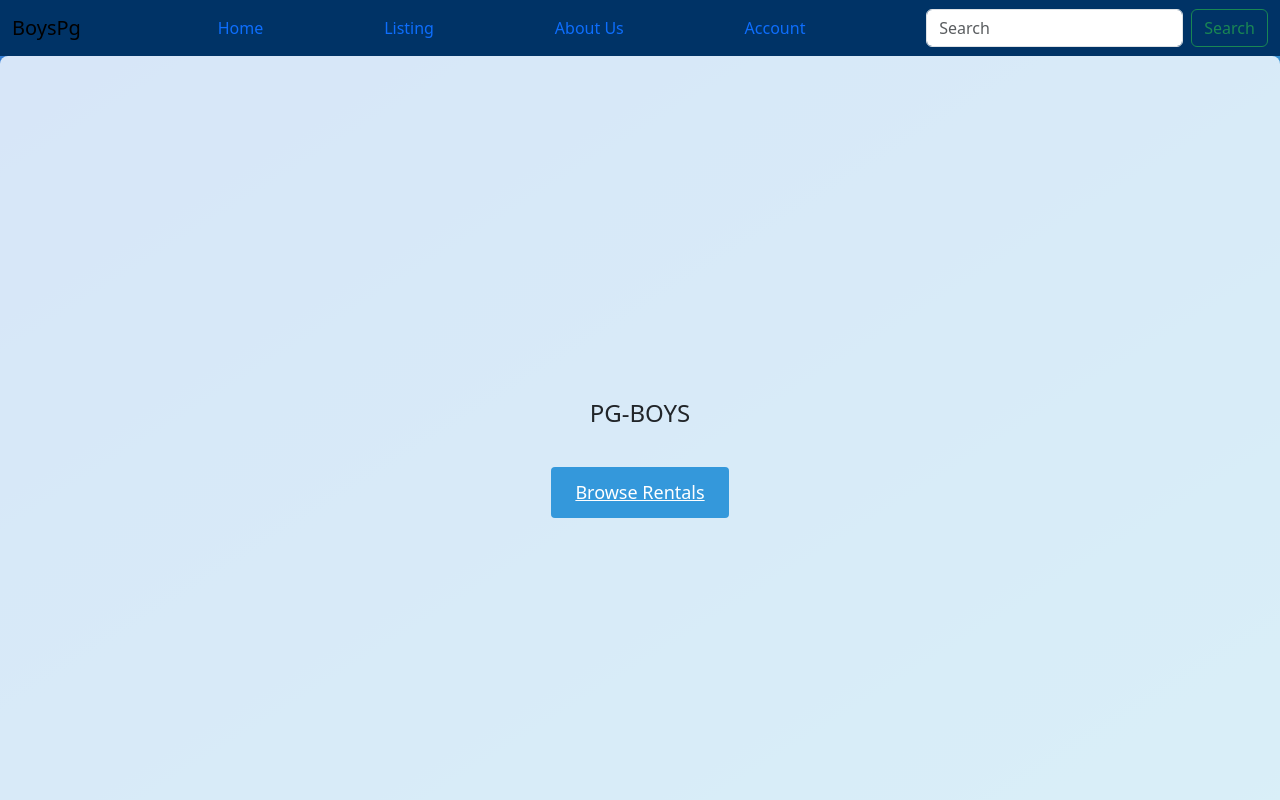
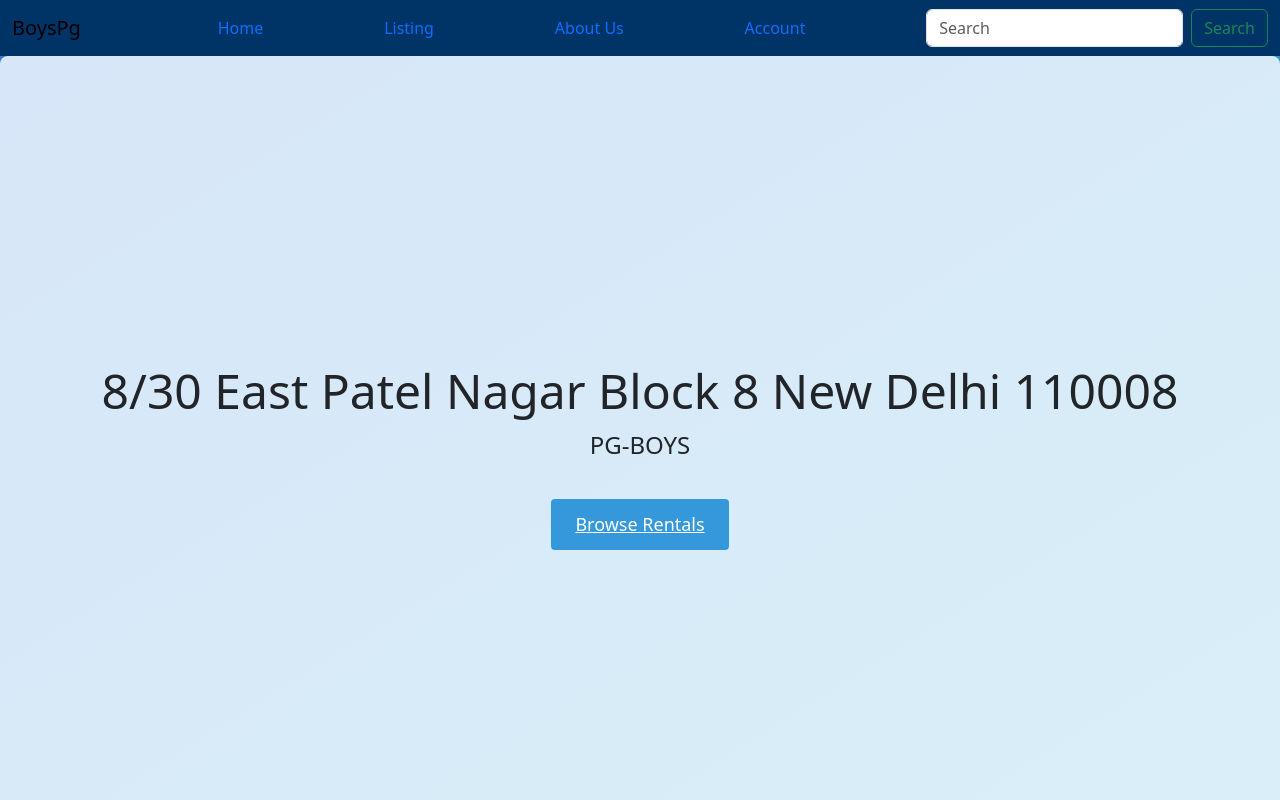
Before and after one commit to sehgaldhruv/GMB, a plain HTML site: page index.html in a window 1280 px wide. Shown: the top 800 px of the page. Drawn offline with nearby package versions, Linux system fonts and the light colour scheme.

Commit message:
Update index.html

```diff
--- a/index.html
+++ b/index.html
@@ -34,7 +34,7 @@
         <h1>Find a home you wish</h1>
     </div> -->
     <div class="renting-site">
-        <!-- <h1><a href="tel:+91-9953209863">+91-9953209863</a></h1> -->
+        <h1>8/30 East Patel Nagar Block 8 New Delhi 110008</h1>
         <p>PG-BOYS </p>
         <a href="/listing.html" class="cta-button">Browse Rentals</a>
       </div>
```
